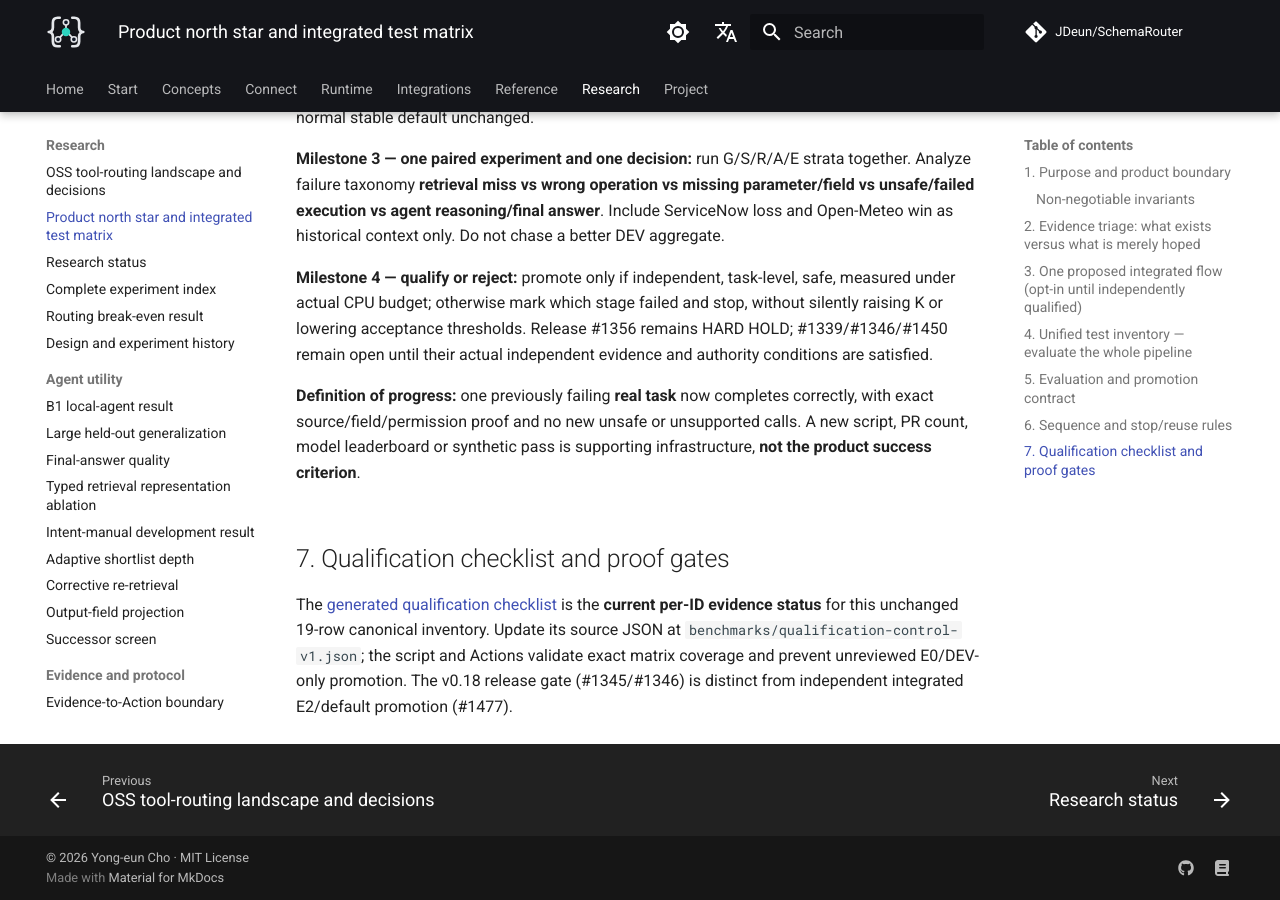
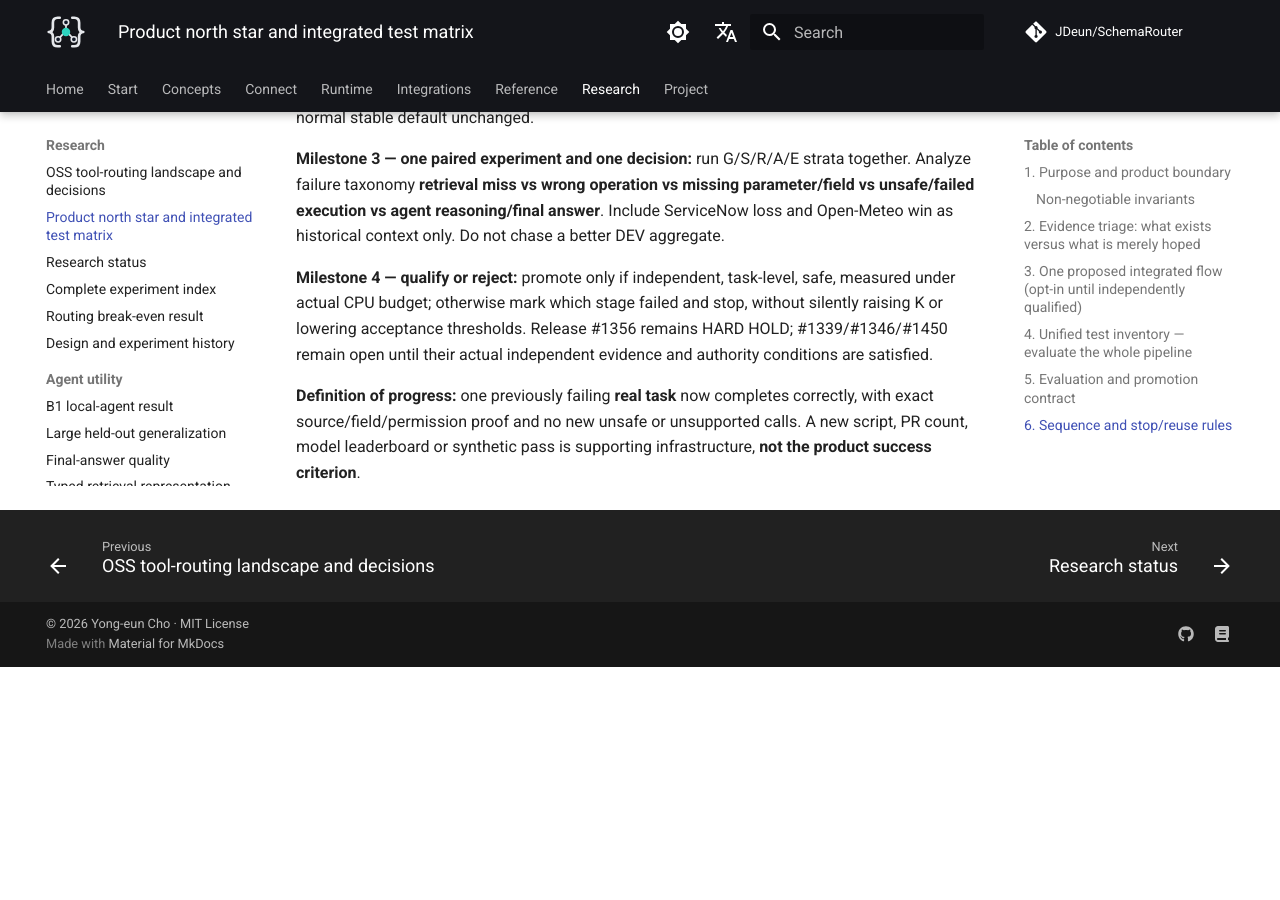
Before and after one commit to JDeun/SchemaRouter, an MkDocs documentation site: the page built from docs/research/product-north-star-and-test-matrix.md, in a window 1280 px wide and 900 px high, scrolled down 6702 px. Built offline with MkDocs 1.6.1 and Material for MkDocs 9.7.7, drawn with Linux system fonts in a browser that asks for light colours; comment, search, counter and statistics services are not loaded; after the commit the page ends 7369 px from its top, so only the background shows below that.

```diff
--- a/docs/research/product-north-star-and-test-matrix.md
+++ b/docs/research/product-north-star-and-test-matrix.md
@@ -105,7 +105,3 @@
 **Milestone 4 — qualify or reject:** promote only if independent, task-level, safe, measured under actual CPU budget; otherwise mark which stage failed and stop, without silently raising K or lowering acceptance thresholds. Release #1356 remains HARD HOLD; #1339/#1346/#1450 remain open until their actual independent evidence and authority conditions are satisfied.
 
 **Definition of progress:** one previously failing **real task** now completes correctly, with exact source/field/permission proof and no new unsafe or unsupported calls. A new script, PR count, model leaderboard or synthetic pass is supporting infrastructure, **not the product success criterion**.
-
-## 7. Qualification checklist and proof gates
-
-The [generated qualification checklist](../project/qualification-control.md) is the **current per-ID evidence status** for this unchanged 19-row canonical inventory. Update its source JSON at `benchmarks/qualification-control-v1.json`; the script and Actions validate exact matrix coverage and prevent unreviewed E0/DEV-only promotion. The v0.18 release gate (#1345/#1346) is distinct from independent integrated E2/default promotion (#1477).
```
